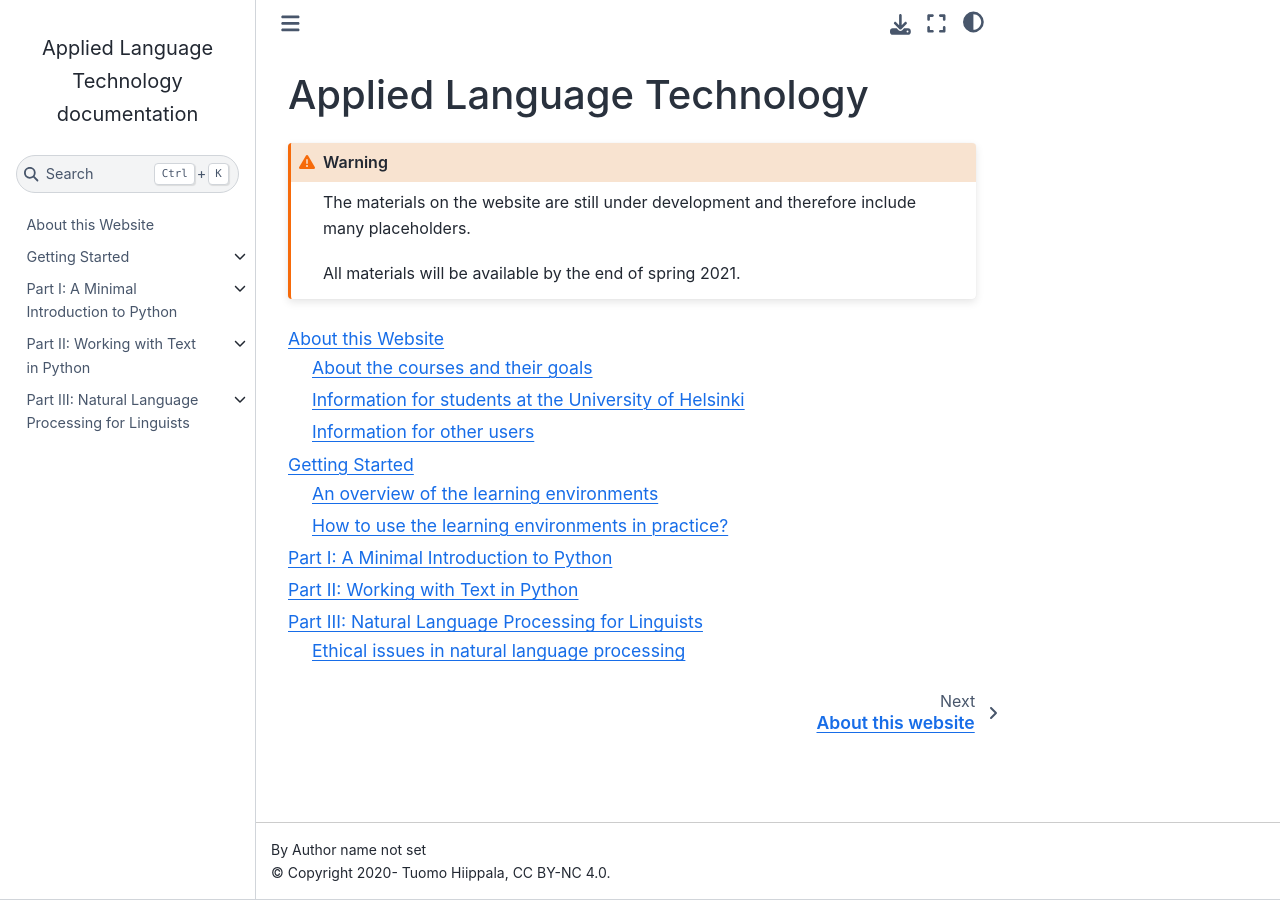
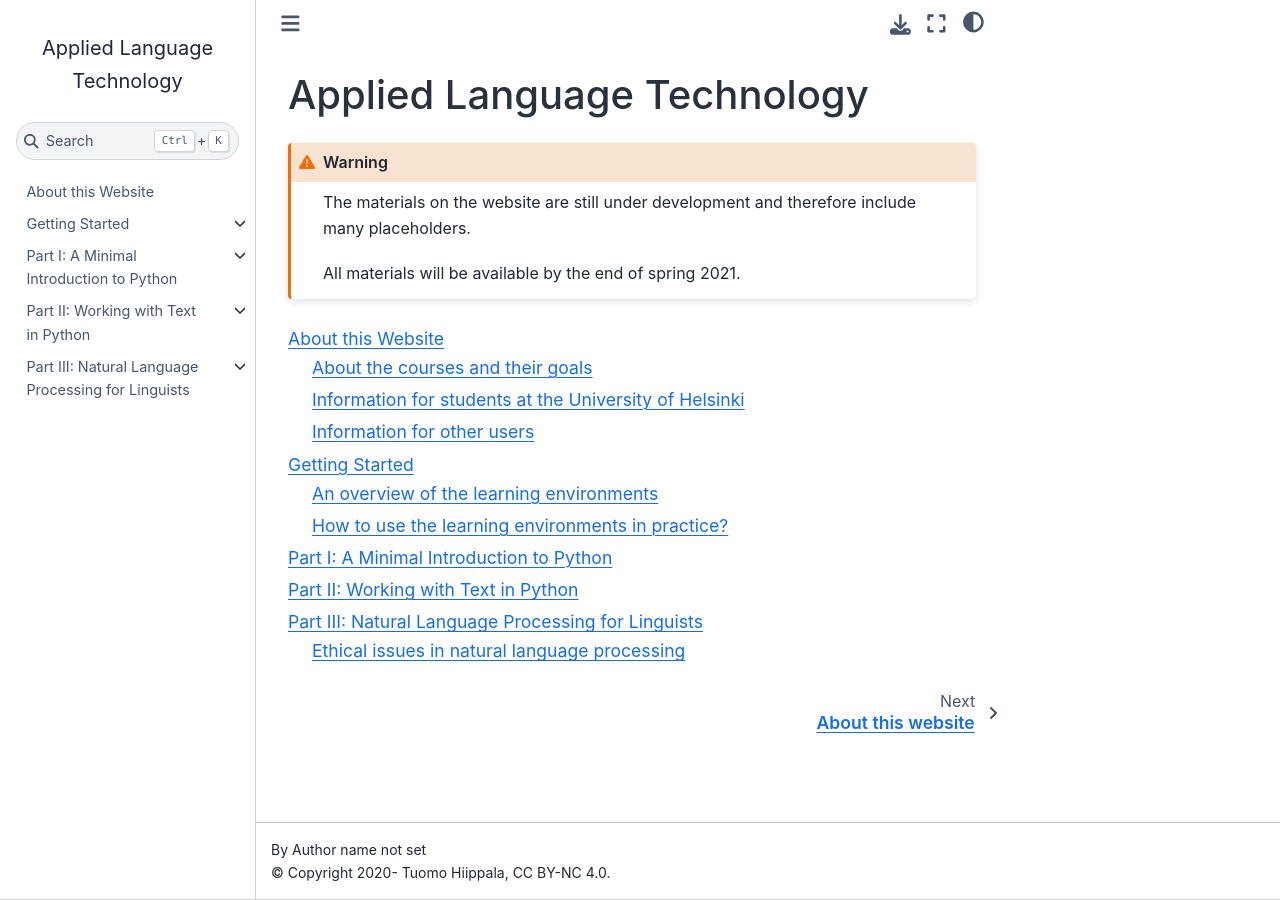
Before and after one commit to Applied-Language-Technology/website, a Sphinx documentation site: the page built from source/index.rst, in a window 1280 px wide. Built offline with Sphinx 7.4.7 and the Sphinx Book theme 1.1.4, drawn with Linux system fonts in a browser that asks for light colours; pages that are not in the unit, such as notebooks, are missing from menus.

```diff
--- a/source/conf.py
+++ b/source/conf.py
@@ -30,7 +30,7 @@ copyright = '2020- Tuomo Hiippala, CC BY-NC 4.0'
 # Add any Sphinx extension module names here, as strings. They can be
 # extensions coming with Sphinx (named 'sphinx.ext.*') or your custom
 # ones.
-extensions = ['nbsphinx', 'sphinxcontrib.googleanalytics']
+extensions = ['nbsphinx', 'sphinxcontrib.googleanalytics', 'jupyter_sphinx']
 
 # Configure Google Analytics
 googleanalytics_id = "G-QDXYHY09XJ"
@@ -48,7 +48,16 @@ exclude_patterns = []
 
 # The theme to use for HTML and HTML Help pages.  See the documentation for
 # a list of builtin themes.
-html_theme = 'sphinx_book_theme'
+html_theme = "sphinx_book_theme"
+html_title = "Applied Language Technology"
+html_theme_options = {
+	"repository_url": "https://github.com/Applied-Language-Technology/website",
+	"repository_branch": "master",
+	"path_to_docs": "source/",
+	"launch_buttons": {"binderhub_url": "https://mybinder.org",
+					    "notebook_interface": "jupyterlab",
+					    "collapse_navigation": False}
+	}
 
 # Add any paths that contain custom static files (such as style sheets) here,
 # relative to this directory. They are copied after the builtin static files,
@@ -58,8 +67,3 @@ html_static_path = ['_static']
 # Set nbsphinx options
 nbsphinx_allow_errors = True
 nbsphinx_execute = "auto"
-
-#
-# if os.environ.get('READTHEDOCS'):
-
-#	INSTALL_REQUIRES = ['whatlies']
```
